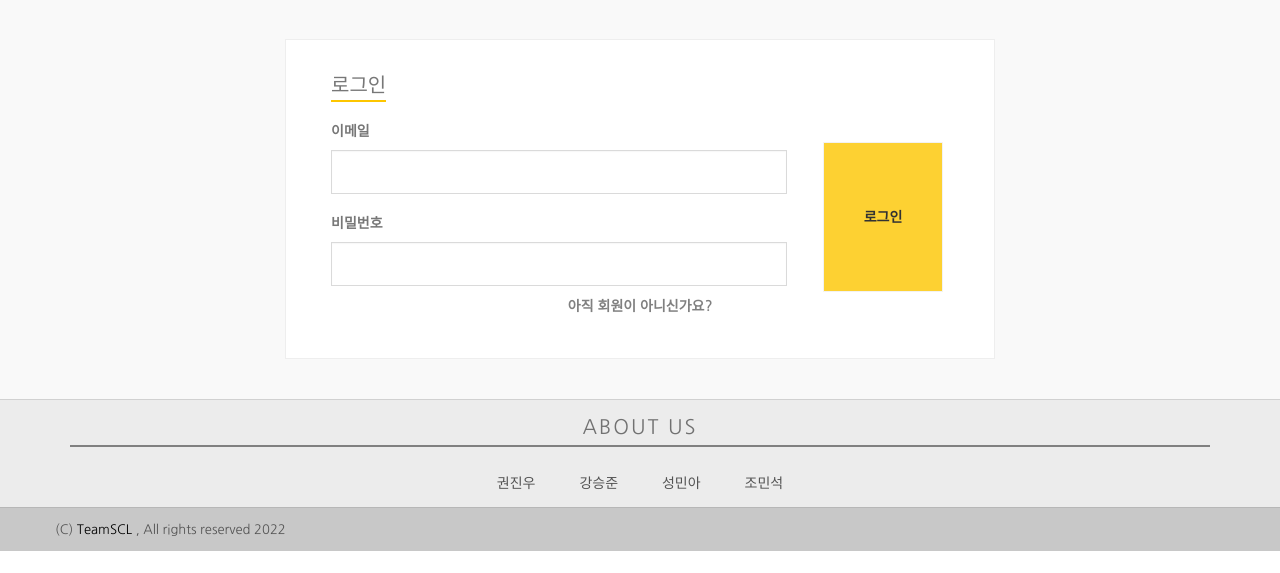
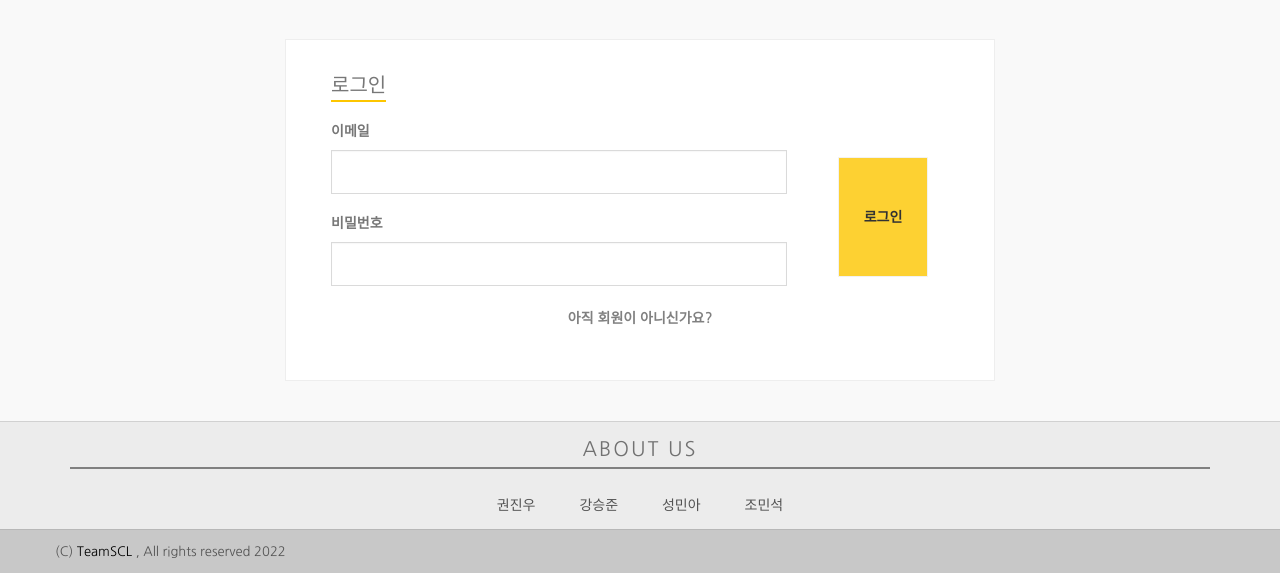
Before and after one commit to Seungjun-bob/SCLproject, a Django app: page /account/login/ in a window 1280 px wide. Shown: the part 320-893 px from the top of the page. Before the commit the page ends 871 px from the top, so only its background shows below. Run offline with Django 4.2, Linux system fonts and the light colour scheme; some libraries are stand-ins or nearby versions.

Commit message:
login, register

```diff
--- a/account/templates/login.html
+++ b/account/templates/login.html
@@ -123,14 +123,14 @@
                                                 <label for="useremail">이메일</label>
                                                 <input type="text" class="form-control" id="useremail" name="useremail">
                                             </div>
-                                            <div class=form-group">
+                                            <div class="form-group" style="padding: 0 0 3px 0">
                                                 <label for="password">비밀번호</label>
                                                 <input type="password" class="form-control" id="password" name="password">
                                             </div>
                                         </div>
-                                        <div class="col-md-3" style="padding:25px 0px 0px 0px">
+                                        <div class="col-md-3" style="padding:40px 0px 0px 0px">
                                         <div style="align:center;">
-                                            <button style="height:150px; width:120px; display:block; margin:auto; " type="submit" class="btn btn-default" value="login">로그인</button>
+                                            <button style="height:120px; width:90px; display:block; margin:auto; " type="submit" class="btn btn-default" value="login">로그인</button>
                                         </div>
                                         </div>
 
@@ -139,8 +139,8 @@
                             <div align="center">
                                 <p style="color:red">{{error}}</p>
                             </div>
-                            <div style="text-align:center">
-                            <a style="color:grey;"  href="{% url 'register' %}">아직 회원이 아니신가요?</a>
+                            <div style="text-align:center; padding:10px;">
+                            <a style="color:grey; padding:10px"  href="{% url 'register' %}">아직 회원이 아니신가요?</a>
                             </div>
                             <br>
                         </div>
--- a/account/templates/register.html
+++ b/account/templates/register.html
@@ -1,3 +1,4 @@
+{% if not user.is_authenticated %}
 <!DOCTYPE html>
 {% load static %}
 <html class="no-js">
@@ -212,3 +213,4 @@
 
     </body>
 </html>
+{% endif %}
```
